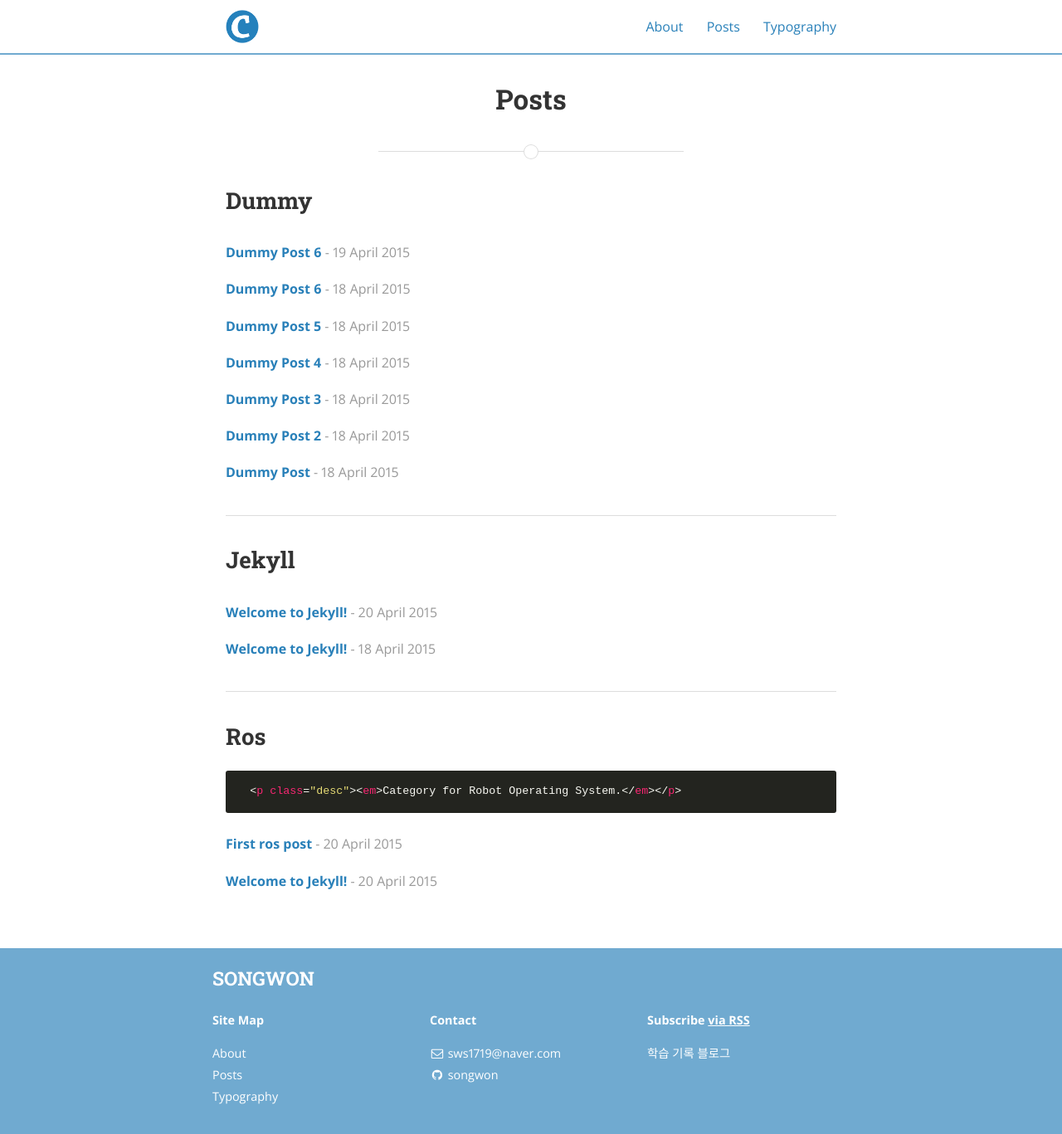
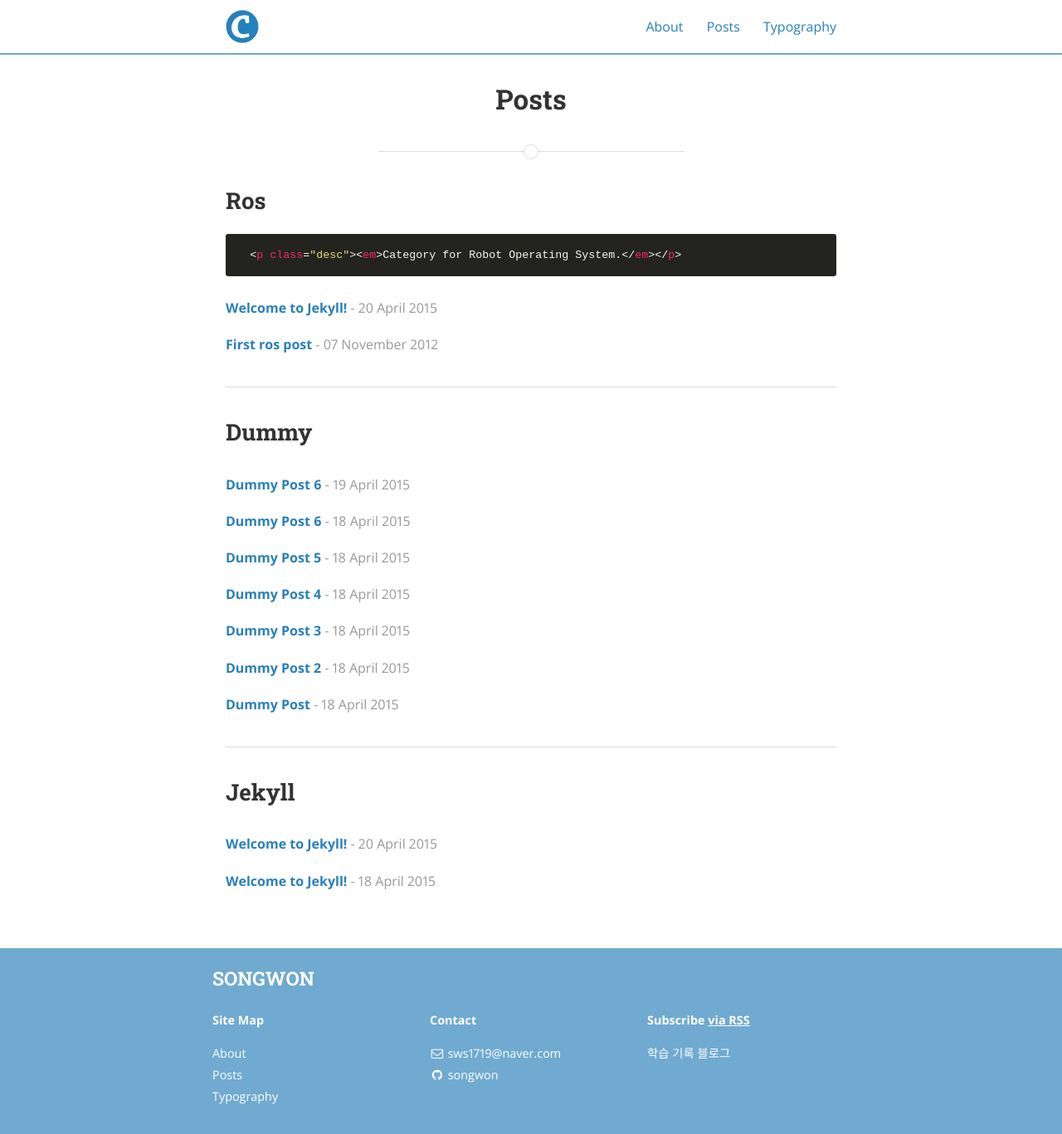
Before and after one commit to songwon31/songwon31.github.io, a Jekyll site: the page built from posts.md, in a window 1280 px wide and 1367 px high. Shown: the whole window at 83% size. Built offline with Jekyll 4.4.1, drawn with Linux system fonts in a browser that asks for light colours; nearby versions of some CDN libraries.

Commit message:
Update and rename 2015-04-20-First-ros-post.markdown to 2012-11-07-First-ros-post.markdown

```diff
--- a/_posts/2015-04-20-First-ros-post.markdown
+++ b/_posts/2012-11-07-First-ros-post.markdown
@@ -1,7 +1,7 @@
 ---
 layout: post
 title:  "First ros post"
-date:   2015-04-20 16:53:59
+date:   2012-11-07 16:53:59
 author: songwon
 categories: ros
 tags:	ros welcome
```
